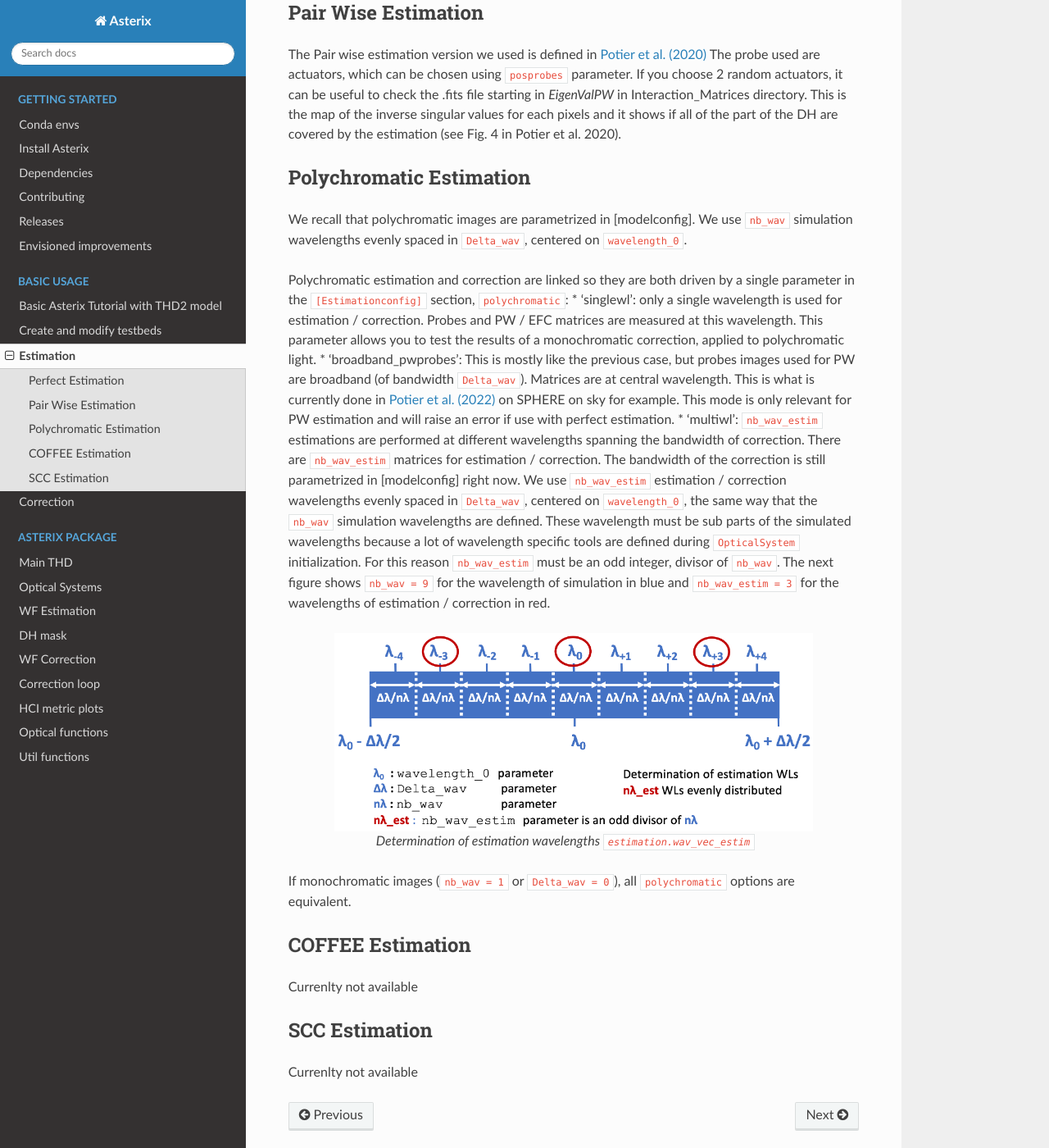
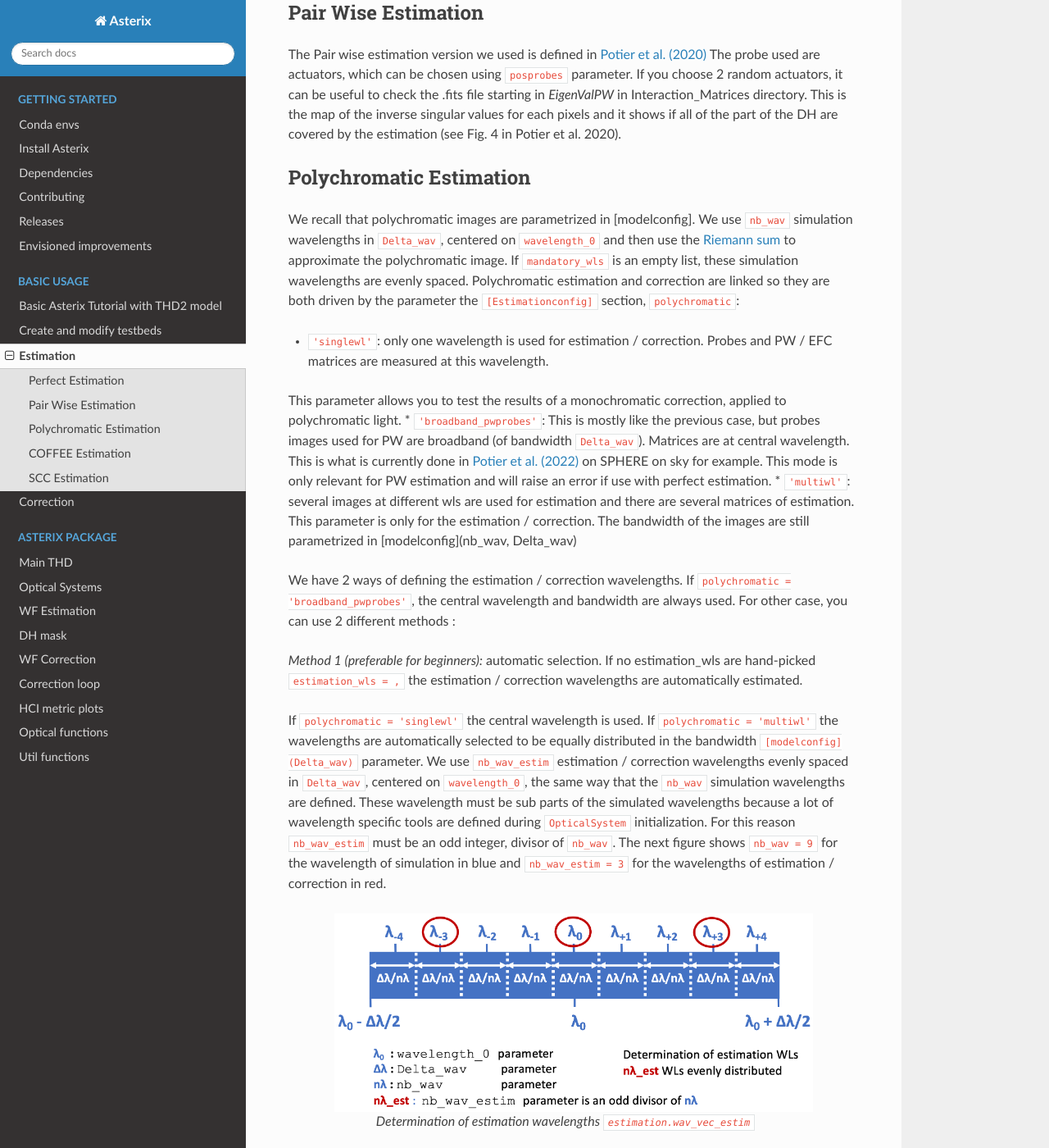
Before and after one commit to johanmazoyer/Asterix, a Sphinx documentation site: the page built from docs/estimation.rst, in a window 1280 px wide and 1400 px high, scrolled down 1835 px. Shown: the whole window at 82% size. Built offline with Sphinx 7.4.7 and the Read the Docs theme 2.0.0, drawn with Linux system fonts in a browser that asks for light colours; some of the changed text lies outside the part shown.

Commit message:
added error and rst text

```diff
--- a/docs/estimation.rst
+++ b/docs/estimation.rst
@@ -100,19 +100,27 @@
 Polychromatic Estimation
 ++++++++++++++++++++++++++++++
 
-We recall that polychromatic images are parametrized in [modelconfig]. We use ``nb_wav`` simulation wavelengths evenly
-spaced in ``Delta_wav``, centered on ``wavelength_0``.
+We recall that polychromatic images are parametrized in [modelconfig]. We use ``nb_wav`` simulation wavelengths in ``Delta_wav``, centered on ``wavelength_0`` and then use the `Riemann sum <https://en.wikipedia.org/wiki/Riemann_sum>`_ to approximate the polychromatic image.
+If ``mandatory_wls`` is an empty list, these simulation wavelengths are evenly spaced.
+Polychromatic estimation and correction are linked so they are
+both driven by the parameter  the ``[Estimationconfig]`` section, ``polychromatic``:
 
-Polychromatic estimation and correction are linked so they are
-both driven by a single parameter in the ``[Estimationconfig]`` section, ``polychromatic``:
-* 'singlewl': only a single wavelength is used for estimation / correction. Probes and PW / EFC matrices are measured at this wavelength.
+* ``'singlewl'``: only one wavelength is used for estimation / correction. Probes and PW / EFC matrices are measured at this wavelength.
 This parameter allows you to test the results of a monochromatic correction, applied to polychromatic light.
-* 'broadband_pwprobes': This is mostly like the previous case, but probes images used for PW are broadband (of bandwidth ``Delta_wav``).
+* ``'broadband_pwprobes'``: This is mostly like the previous case, but probes images used for PW are broadband (of bandwidth ``Delta_wav``).
 Matrices are at central wavelength. This is what is currently done in `Potier et al. (2022) <https://ui.adsabs.harvard.edu/abs/2022A%26A...665A.136P/abstract>`_
 on SPHERE on sky for example. This mode is only relevant for PW estimation and will raise an error if use with perfect estimation.
-* 'multiwl': ``nb_wav_estim`` estimations are performed at different wavelengths spanning the bandwidth of correction.
-There are ``nb_wav_estim`` matrices for estimation / correction. The bandwidth of the correction is still parametrized
-in [modelconfig] right now. We use ``nb_wav_estim`` estimation / correction wavelengths evenly spaced in ``Delta_wav``, centered on
+* ``'multiwl'``: several images at different wls are used for estimation and there are several matrices of estimation. This parameter is only for the estimation / correction. The bandwidth of the images are
+still parametrized in [modelconfig](nb_wav, Delta_wav)
+
+We have 2 ways of defining the estimation / correction wavelengths. If ``polychromatic = 'broadband_pwprobes'``, the central wavelength and bandwidth are always used. For other case, you can use 2 different methods :
+
+*Method 1 (preferable for beginners):* automatic selection.
+If no estimation_wls are hand-picked ``estimation_wls = ,`` the estimation / correction wavelengths are automatically estimated.
+
+If ``polychromatic = 'singlewl'`` the central wavelength is used.
+If ``polychromatic = 'multiwl'`` the wavelengths are automatically selected to be equally distributed in the bandwidth ``[modelconfig](Delta_wav)`` parameter.
+We use ``nb_wav_estim`` estimation / correction wavelengths evenly spaced in ``Delta_wav``, centered on
 ``wavelength_0``, the same way that the ``nb_wav`` simulation wavelengths are defined. These wavelength must be sub
 parts of the simulated wavelengths because a lot of wavelength specific tools are defined during ``OpticalSystem`` initialization.
 For this reason ``nb_wav_estim`` must be an odd integer, divisor of ``nb_wav``. The next figure shows ``nb_wav = 9`` for the wavelength
@@ -124,7 +132,12 @@
 
     Determination of estimation wavelengths ``estimation.wav_vec_estim``
 
-If monochromatic images (``nb_wav = 1`` or ``Delta_wav = 0``), all ``polychromatic`` options are equivalent.
+
+*Method 2:* hand-pick selection. If ``estimation_wls`` parameter is not an empty list (``estimation_wls = ,``), this
+parameter is used to individually hand pick the estimation / correction wavelengths. In this case, these wavelengths must also be added to the list of simulation wavelengths
+(parameter ``modelconfig['mandatory_wls']``). If ``polychromatic = 'singlewl'``, ``estimation_wls`` must ba a unique element.
+
+If monochromatic images (``nb_wav = 1`` or ``Delta_wav = 0``), all ``polychromatic`` options are ignored.
 
 
 
--- a/docs/run_asterix.rst
+++ b/docs/run_asterix.rst
@@ -97,6 +97,7 @@
     - wavelength_0 : float, central wavelength (in meters).
     - Delta_wav : float, Spectral band (in meters).
     - nb_wav : int, Number of monochromatic images in the spectral band (must be odd number). Ignored if Delta_wav = 0.
+    - mandatory_wls : list of floats. Specific wavelengths that need to appear to simulate the polychromatic image, ignored if Delta_wav = 0. Must be in the range ]wavelength_0 - Delta_wav / 2 , wavelength_0 + Delta_wav / 2[. Default is an empty list ('mandatory_wls =  , '). In the case of an empty list case, the nb_wav simulation wavelenghts are chosen to be well equally distributed in the Delta_wav. This is an advanced user parameter as it might break the polychromatic correction.
     - dimScience : int, detector science image size (in pixels).
     - Science_sampling : float, Sampling in the detector science image lambda/Entrance_pupil_diameter (in pixels).
     - diam_pup_in_m : float, pupil diameter (in meters).
```
Also changed, not shown: docs/create_my_testbed.rst (+8 -6 lines), 1 other file.
